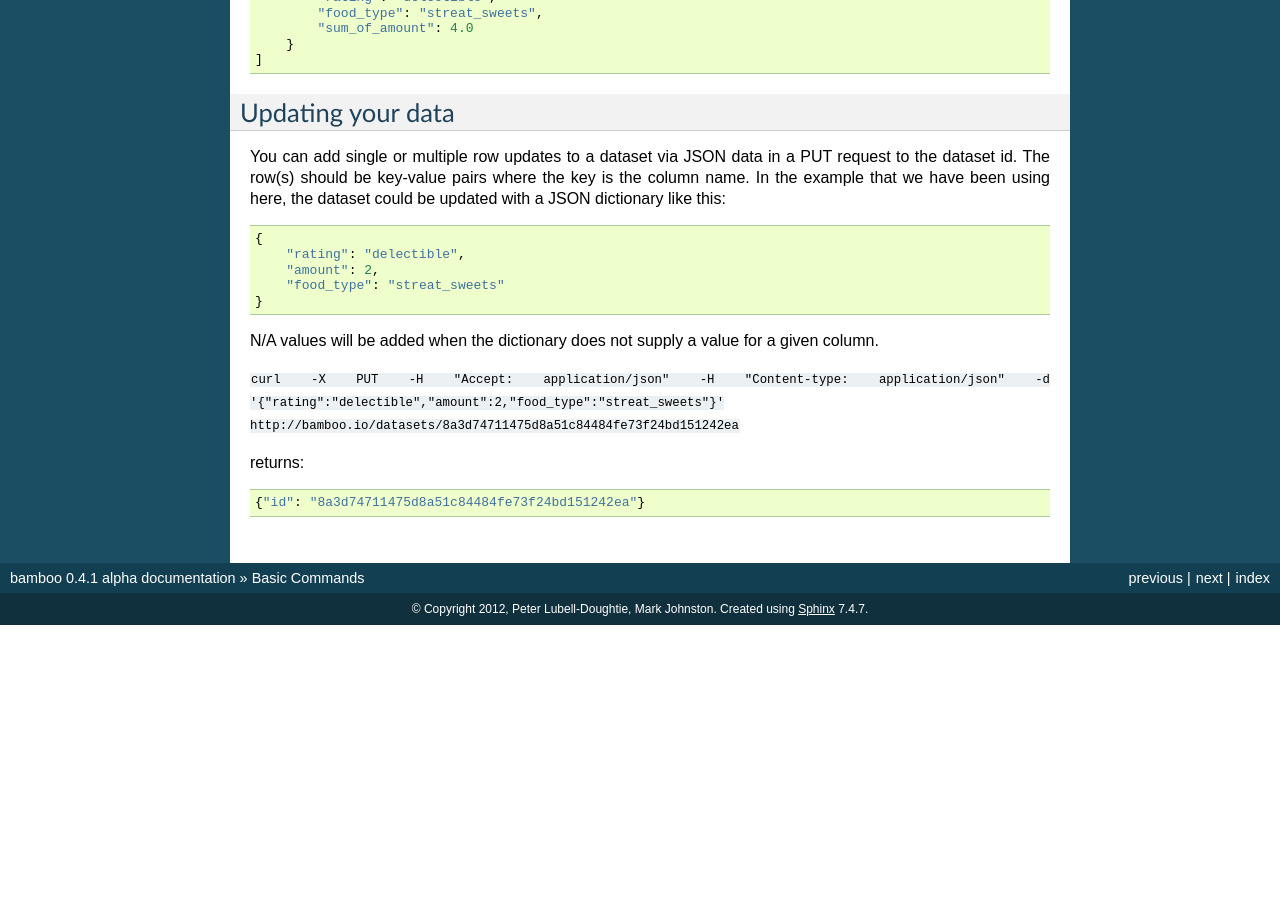
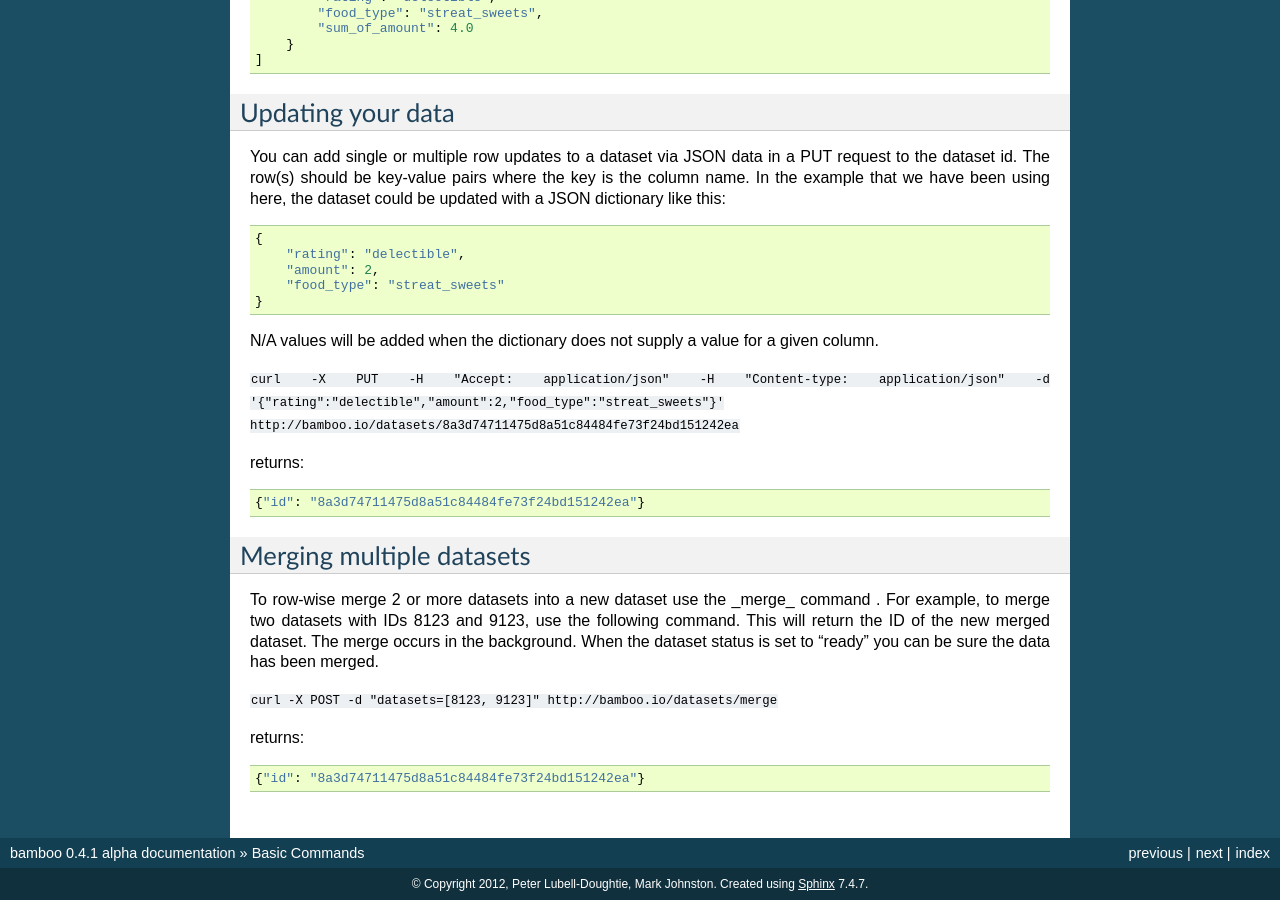
Before and after one commit to pld/bamboo, a Sphinx documentation site: the page built from docs/basic_commands.rst, in a window 1280 px wide and 900 px high, scrolled down 10666 px. Built offline with Sphinx 7.4.7, drawn with Linux system fonts in a browser that asks for light colours; formulas are drawn with MathJax 3; before the commit the page ends 11291 px from its top, so only the background shows below that; some of the changed text lies outside the part shown.

Commit message:
add basic command docs for merge, closes #236

```diff
--- a/docs/basic_commands.rst
+++ b/docs/basic_commands.rst
@@ -659,3 +659,18 @@ given column.
 returns::
 
     {"id": "8a3d74711475d8a51c84484fe73f24bd151242ea"}
+
+Merging multiple datasets
+-------------------------
+
+To row-wise merge 2 or more datasets into a new dataset use the _merge_ command
+. For example, to merge two datasets with IDs 8123 and 9123, use the following
+command. This will return the ID of the new merged dataset.  The merge occurs
+in the background.  When the dataset status is set to "ready" you can be sure
+the data has been merged.
+
+``curl -X POST -d "datasets=[8123, 9123]" http://bamboo.io/datasets/merge``
+
+returns::
+
+    {"id": "8a3d74711475d8a51c84484fe73f24bd151242ea"}
```
Also changed, not shown: 1 other file.
